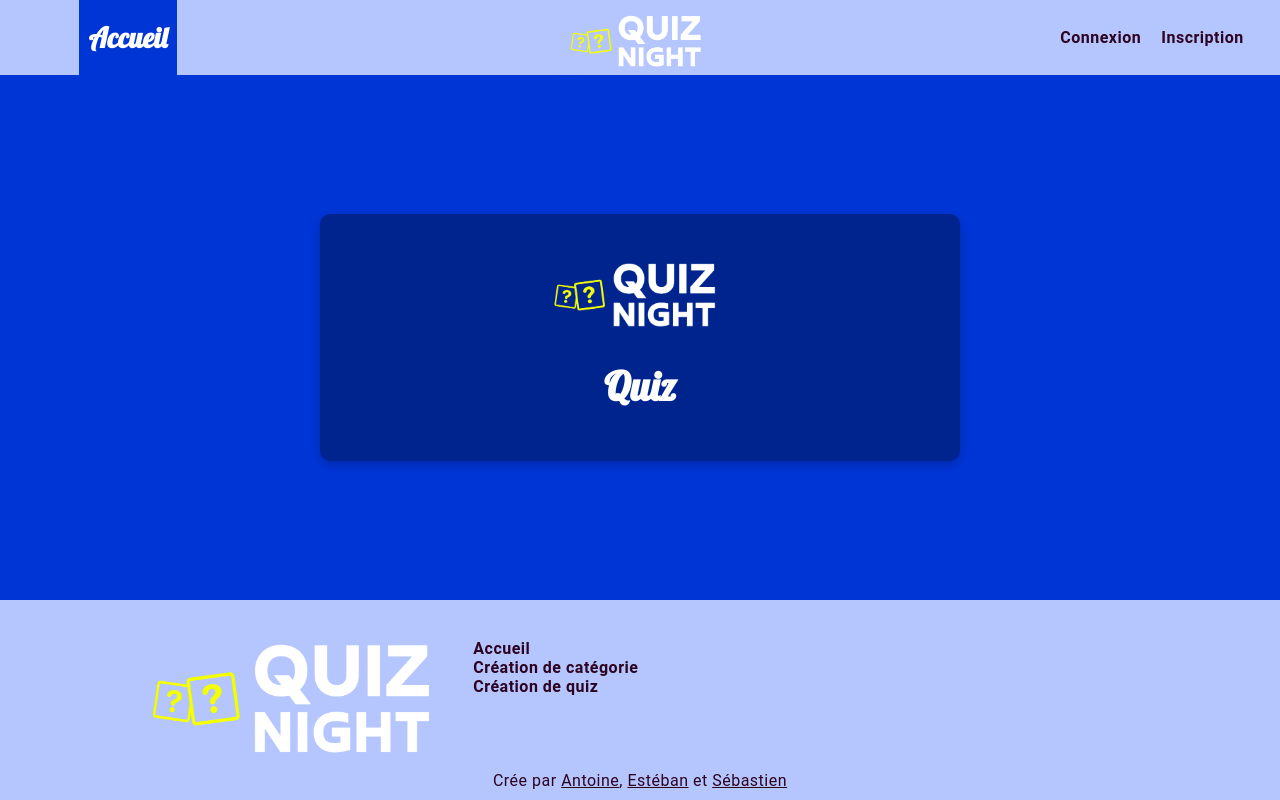
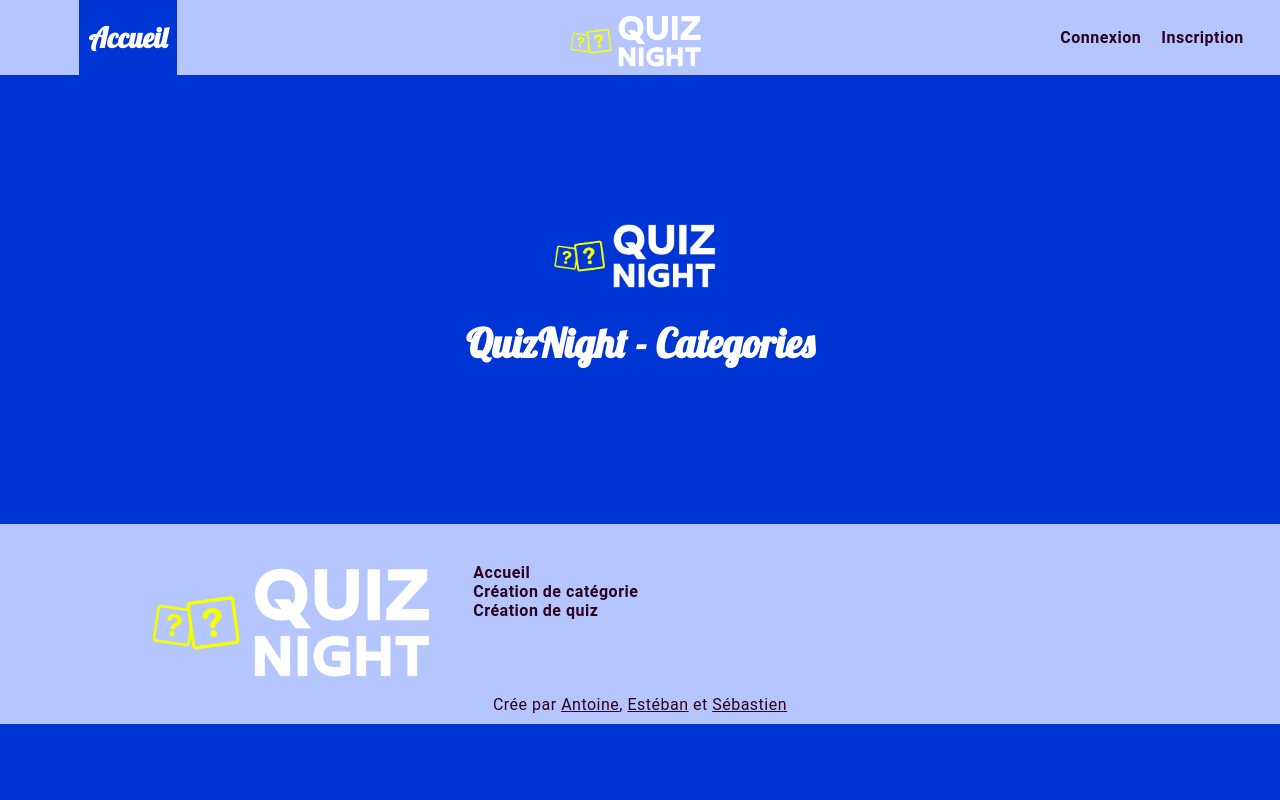
Before and after one commit to esteban-genty/quiznight, a PHP site: page /quiz/categories.php in a window 1280 px wide. Run offline with PHP 8.4, Linux system fonts and the light colour scheme; data that the repository does not hold is empty.

Commit message:
Correction de bug du au merge (CSS/CRUD)

```diff
--- a/config/logout.php
+++ b/config/logout.php
@@ -2,6 +2,6 @@
     session_start();
     session_unset();
     session_destroy();
-    header('Location: index.php');
+    header('Location: /quiznight/index.php');
     exit();
 ?>
--- a/index.php
+++ b/index.php
@@ -1,3 +1,5 @@
+<?php require_once(__DIR__ . '/config/connexion.php'); ?>
+
 <!DOCTYPE html>
 <html lang="en">
 <head>
--- a/quiz/categories.php
+++ b/quiz/categories.php
@@ -60,7 +60,7 @@ class Categories extends Connexion {
     <section class="quiz-categories">
 
         <img src="../assets/quiznight.png" />
-        <h1>Quiz</h1>
+        <h1>QuizNight - Categories</h1>
 
         <?php
             // Création de l'objet Connexion pour récupérer l'objet PDO
--- a/quiz/quiz-animal.php
+++ b/quiz/quiz-animal.php
@@ -126,7 +126,6 @@ class Quiz_animal extends Connexion {
 
         </section>
     </main>
-    <?php require_once __DIR__ . '/../structure/footer.php'; ?>
 
 
 </body>
--- a/structure/footer.php
+++ b/structure/footer.php
@@ -3,7 +3,7 @@
         <img src="/quiznight/assets/quiznight.png" alt="">
         <nav>
             <ul>
-                <li><a href="accueil.png">Accueil</a></li>
+                <li><a href="/../structure/index.php">Accueil</a></li>
                 <li><a href="#">Création de catégorie</a></li>
                 <li><a href="#">Création de quiz</a></li>
             </ul>
--- a/structure/header.php
+++ b/structure/header.php
@@ -1,15 +1,15 @@
 <header>
-    <a class="aTitre" href="accueil.php"><h1>Accueil</h1></a>
-    <a class="aImg" href="accueil.php"><img src="/quiznight/assets/quiznight.png" alt="logo quiznight"></a>
+    <a class="aTitre" href="/quiznight/index.php"><h1>Accueil</h1></a>
+    <a class="aImg" href="/quiznight/index.php"><img src="/quiznight/assets/quiznight.png" alt="logo quiznight"></a>
     <nav>
         <ul>
             <?php
                 if (isset($_SESSION['utilisateur']) == 0) {
-                    echo "<li><a href='../utilisateur/connexion.php'>Connexion</a></li>";
-                    echo "<li><a href='../utilisateur/inscription.php'>Inscription</a></li>";
+                    echo "<li><a href='/quiznight/utilisateur/connexion.php'>Connexion</a></li>";
+                    echo "<li><a href='/quiznight/utilisateur/inscription.php'>Inscription</a></li>";
                 }
                 else {
-                    echo "<li><a href='../config/logout.php'><i class='fa-solid fa-right-from-bracket'></i>Se déconnecter</a></li>";
+                    echo "<li><a href='/quiznight/config/logout.php'><i class='fa-solid fa-right-from-bracket'></i>Se déconnecter</a></li>";
                 }
             ?>
         </ul>
--- a/styles/categories.css
+++ b/styles/categories.css
@@ -1,37 +1,12 @@
-
-.lobster-regular {
-    font-family: 'Lobster', cursive;
-    font-weight: 400;
-    font-style: normal;
-}
-
-body {
-    background-color: #0035D5;
-    font-family: Arial, sans-serif;
-    color: #fff;
-    display: flex;
-    flex-direction: column;
-    justify-content: center;
-    align-items: center;
-    height: 100vh;
-}
-
-main {
-    height: 80%;
-    width: 50%;
+.quiz-categories {
     display: flex;
     justify-content: center;
     align-items: center;
-}
-
-.quiz-categories {
-    width: 100%;
-    max-width: 600px;
-    background-color: #00248e;
+    flex-direction: column;
+    margin: 100px;
+    margin-bottom: -150px;
     border-radius: 10px;
     padding: 30px;
-    box-shadow: 0 4px 10px rgba(0, 0, 0, 0.2);
-    text-align: center;
 }
 
 
@@ -76,6 +51,18 @@ main {
     font-family: Arial, Helvetica, sans-serif;
     font-weight: bold;
     font-size: 1.5rem;
+    color: #0035D5;
+    background-color: white;
+    opacity: 0.7;
+    text-align: center;
+    height: 30px;
+    border-radius: 10px;
+    width: 200px;
+    transition: 0.3s ease;
+}
+
+.quiz-categories a:hover{
+    background-color: white;
 }
 
 
--- a/styles/footer.css
+++ b/styles/footer.css
@@ -1,4 +1,5 @@
 footer {
+    margin-top: 20%;
     background-color: var(--unfocus-color);
     height: 200px;
     width: 100%;
--- a/styles/quiz.css
+++ b/styles/quiz.css
@@ -4,7 +4,7 @@
     justify-content: center;
     align-items: center;
     flex-direction: column;
-    height: 100%;
+    height: 1000%;
     color: white;
     background-color: #00279b;
     border-radius: 10px;
--- a/utilisateur/dashboard.php
+++ b/utilisateur/dashboard.php
@@ -2,7 +2,7 @@
 <?php
 
 if (empty($_SESSION['utilisateur'])) {
-    header("Location: index.php");
+    header("Location: ../index.php");
     exit();
 }
 
```
Also changed, not shown: utilisateur/inscription.php (+6 -6 lines), utilisateur/utilisateur.php (+15 -15 lines).
